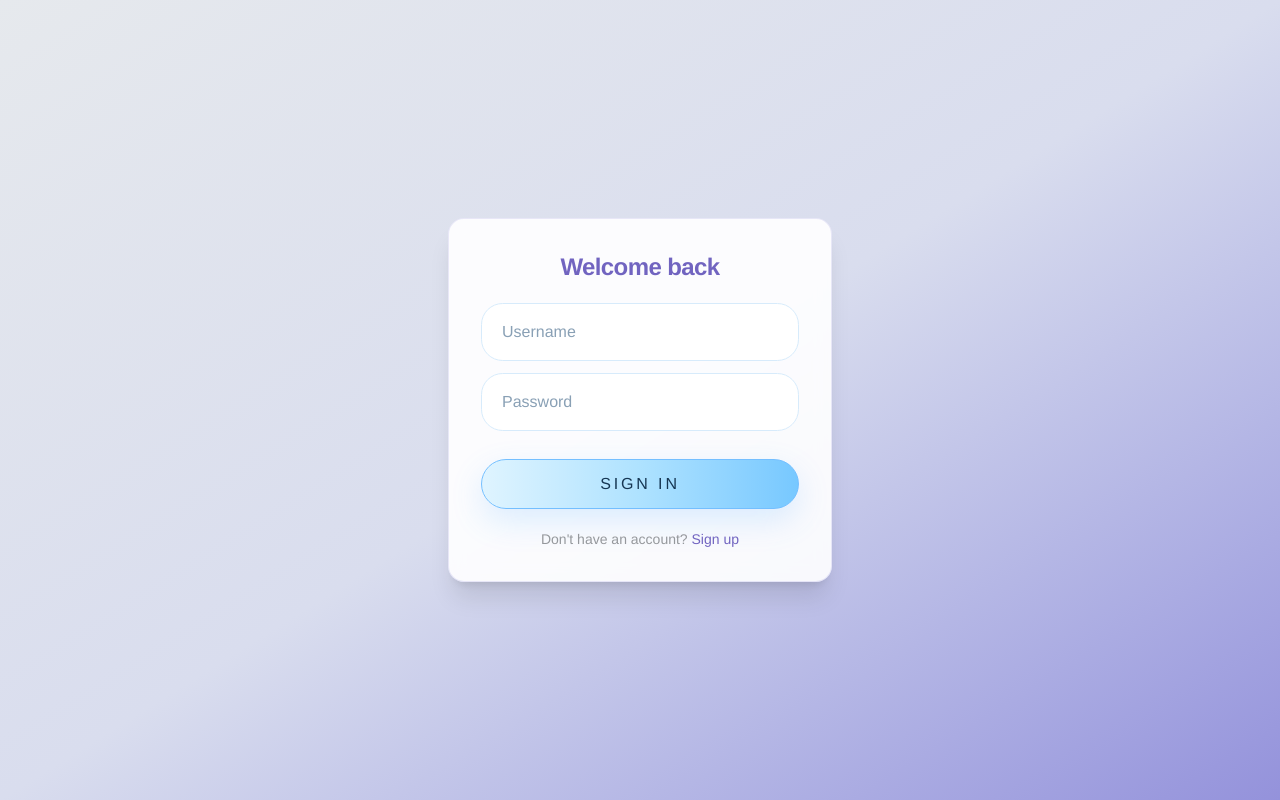
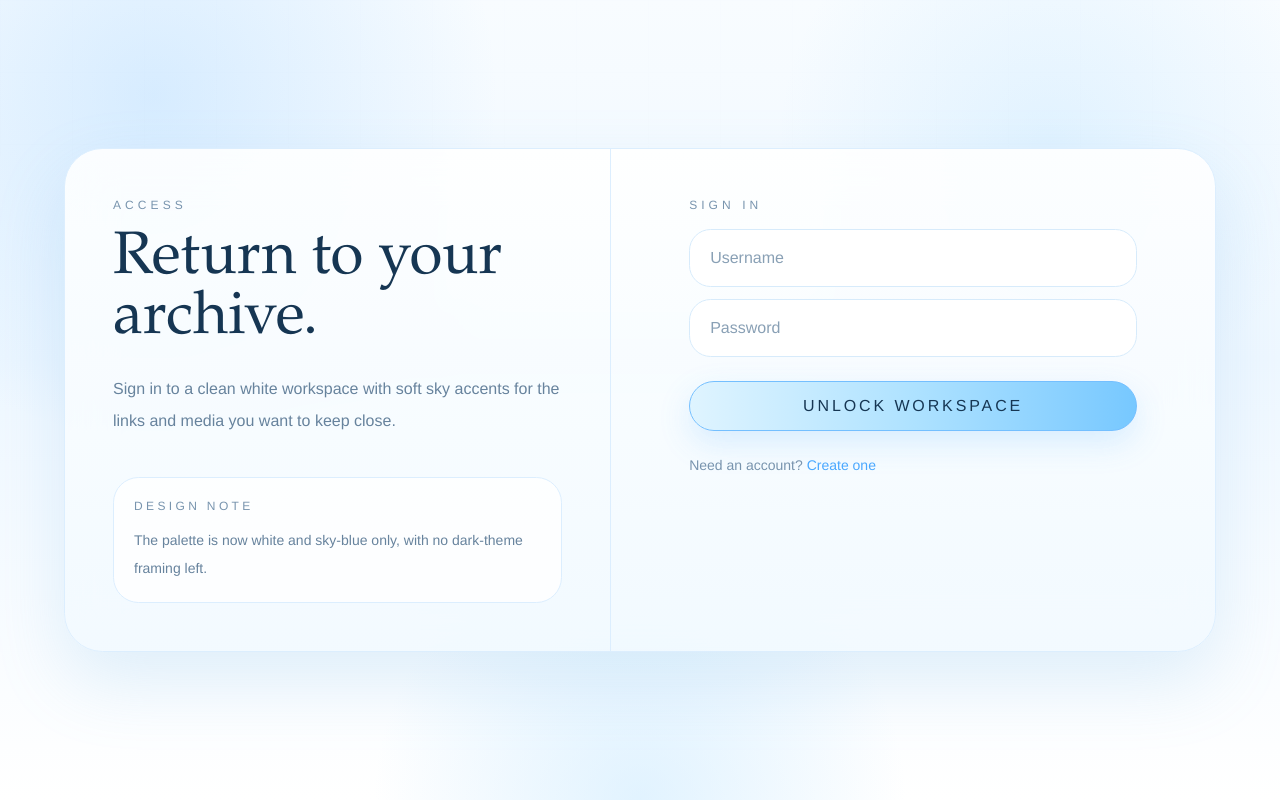
Before and after one commit to Saurav4359/Brainly-fe, a React (Vite) app: page /signin in a window 1280 px wide. Built offline with nearby package versions, Linux system fonts and the light colour scheme; no server answers.

Commit message:
Refresh sign-in and sign-up pages

```diff
--- a/src/pages/Signin.tsx
+++ b/src/pages/Signin.tsx
@@ -1,9 +1,9 @@
+import axios from "axios";
 import { useRef, useState } from "react";
+import { useNavigate } from "react-router-dom";
 import { Button } from "../components/Button";
 import { Input } from "../components/CreateContentModal";
-import axios from "axios";
 import { BACKEND_URL } from "../config";
-import { useNavigate } from "react-router-dom";
 
 export function Signin() {
   const usernameRef = useRef<HTMLInputElement | null>(null);
@@ -15,17 +15,21 @@ export function Signin() {
   async function signin() {
     const username = usernameRef.current?.value;
     const password = passwordRef.current?.value;
+
     if (!username?.trim() || !password?.trim()) {
-      setError("Please enter username and password");
+      setError("Enter username and password.");
       return;
     }
+
     setError(null);
     setLoading(true);
+
     try {
-      const response = await axios.post(BACKEND_URL + "/api/v1/signin", {
+      const response = await axios.post(`${BACKEND_URL}/api/v1/signin`, {
         username: username.trim(),
         password,
       });
+
       const jwt = response.data.token;
       if (jwt) {
         localStorage.setItem("token", jwt);
@@ -34,11 +38,9 @@ export function Signin() {
     } catch (err: unknown) {
       if (axios.isAxiosError(err)) {
         if (err.code === "ERR_NETWORK" || err.message === "Network Error") {
-          setError(
-            "Cannot reach server. If this is the live site, the backend may need CORS enabled for this domain."
-          );
+          setError("Cannot reach server. Check backend URL or CORS.");
         } else {
-          setError(err.response?.data?.message || err.response?.data?.error || err.message || "Sign in failed");
+          setError(err.response?.data?.message || err.response?.data?.error || err.message || "Sign in failed.");
         }
       } else {
         setError("Something went wrong. Try again.");
@@ -47,40 +49,56 @@ export function Signin() {
       setLoading(false);
     }
   }
+
   return (
-    <div className="min-h-screen w-full flex justify-center items-center bg-gradient-to-br from-[#e6e9ed] via-[#d9ddee] to-[#9492db]">
-      <div className="bg-white/90 backdrop-blur rounded-2xl shadow-xl border border-[#9492db]/20 min-w-[320px] max-w-sm p-8 space-y-5">
-        <h1 className="text-2xl font-semibold text-[#7164c0] text-center tracking-tight">
-          Welcome back
-        </h1>
-        <div className="space-y-3">
-          <Input ref={usernameRef} placeholder="Username" />
-          <Input ref={passwordRef} placeholder="Password" />
+    <section className="app-shell flex min-h-screen items-center justify-center px-6 py-10">
+      <div className="grid w-full max-w-6xl overflow-hidden rounded-[2.4rem] border border-[#dceefe] bg-[linear-gradient(180deg,rgba(255,255,255,0.88),rgba(241,249,255,0.88))] shadow-[0_30px_70px_rgba(120,186,232,0.2)] backdrop-blur-xl lg:grid-cols-[0.95fr_1.05fr]">
+        <div className="border-b border-[#dceefe]   from-[#ffffff] to-[#ebf7ff] p-8 lg:border-b-0 lg:border-r lg:p-12">
+          <p className="text-xs uppercase tracking-[0.34em] text-[#7894ae]">Access</p>
+          <h1 className="font-display mt-4 text-5xl leading-none text-[#163653] sm:text-6xl">
+            Return to your archive.
+          </h1>
+          <p className="mt-6 max-w-md text-base leading-8 text-[#67839d]">
+            Sign in to a clean white workspace with soft sky accents for the links and media you want to keep close.
+          </p>
+          <div className="mt-10 space-y-4">
+            <div className="rounded-[1.6rem] border border-[#dceefe] bg-white/76 p-5">
+              <p className="text-xs uppercase tracking-[0.28em] text-[#7894ae]">Design note</p>
+              <p className="mt-3 text-sm leading-7 text-[#67839d]">
+                The palette is now white and sky-blue only, with no dark-theme framing left.
+              </p>
+            </div>
+          </div>
         </div>
-        {error && (
-          <p className="text-sm text-red-600 bg-red-50 border border-red-200 rounded px-3 py-2">
-            {error}
-          </p>
-        )}
-        <div className="pt-2">
-          <Button
-            onClick={signin}
-            variant="primary"
-            text="Sign in"
-            fullwidth={true}
-            loading={loading}
-          />
+
+        <div className="p-8 lg:p-12">
+          <div className="mx-auto max-w-md">
+            <p className="text-xs uppercase tracking-[0.34em] text-[#7894ae]">Sign in</p>
+            <div className="mt-4 space-y-3">
+              <Input ref={usernameRef} placeholder="Username" />
+              <Input ref={passwordRef} type="password" placeholder="Password" />
+            </div>
+            {error ? (
+              <p className="mt-4 rounded-2xl border border-red-500/25 bg-red-500/10 px-4 py-3 text-sm text-red-200">
+                {error}
+              </p>
+            ) : null}
+            <div className="mt-6">
+              <Button onClick={signin} variant="primary" text="Unlock workspace" fullwidth loading={loading} />
+            </div>
+            <p className="mt-6 text-sm text-[#7894ae]">
+              Need an account?{" "}
+              <button
+                type="button"
+                className="text-[#4aa8ff] transition hover:text-[#163653]"
+                onClick={() => navigate("/signup")}
+              >
+                Create one
+              </button>
+            </p>
+          </div>
         </div>
-        <p className="text-center text-sm text-[#95989c]">
-          Don&apos;t have an account?{" "}
-          <span
-            className="text-[#7164c0] font-medium cursor-pointer hover:underline"
-            onClick={() => navigate("/signup")}
-          >
-            Sign up
-          </span>
-        </p>
       </div>
-    </div>
+    </section>
   );
 }
--- a/src/pages/Signup.tsx
+++ b/src/pages/Signup.tsx
@@ -1,9 +1,9 @@
+import axios from "axios";
 import { useRef, useState } from "react";
+import { useNavigate } from "react-router-dom";
 import { Button } from "../components/Button";
 import { Input } from "../components/CreateContentModal";
 import { BACKEND_URL } from "../config";
-import axios from "axios";
-import { useNavigate } from "react-router-dom";
 
 export function Signup() {
   const usernameRef = useRef<HTMLInputElement | null>(null);
@@ -15,14 +15,17 @@ export function Signup() {
   async function signup() {
     const username = usernameRef.current?.value;
     const password = passwordRef.current?.value;
+
     if (!username?.trim() || !password?.trim()) {
-      setError("Please enter username and password");
+      setError("Enter username and password.");
       return;
     }
+
     setError(null);
     setLoading(true);
+
     try {
-      await axios.post(BACKEND_URL + "/api/v1/signup", {
+      await axios.post(`${BACKEND_URL}/api/v1/signup`, {
         username: username.trim(),
         password,
       });
@@ -31,11 +34,9 @@ export function Signup() {
     } catch (err: unknown) {
       if (axios.isAxiosError(err)) {
         if (err.code === "ERR_NETWORK" || err.message === "Network Error") {
-          setError(
-            "Cannot reach server. If this is the live site, the backend may need CORS enabled for this domain, or check BACKEND URL."
-          );
+          setError("Cannot reach server. Check backend URL or CORS.");
         } else {
-          setError(err.response?.data?.message || err.response?.data?.error || err.message || "Signup failed");
+          setError(err.response?.data?.message || err.response?.data?.error || err.message || "Signup failed.");
         }
       } else {
         setError("Something went wrong. Try again.");
@@ -44,40 +45,67 @@ export function Signup() {
       setLoading(false);
     }
   }
+
   return (
-    <div className="min-h-screen w-full flex justify-center items-center bg-gradient-to-br from-[#d9ddee] via-[#e6e9ed] to-[#7164c0]/30">
-      <div className="bg-white/90 backdrop-blur rounded-2xl shadow-xl border border-[#9492db]/20 min-w-[320px] max-w-sm p-8 space-y-5">
-        <h1 className="text-2xl font-semibold text-[#7164c0] text-center tracking-tight">
-          Create account
+    <section className="app-shell flex min-h-screen items-center justify-center px-6 py-10">
+      <div className="grid w-full max-w-6xl overflow-hidden rounded-[2.4rem] border border-[#dceefe] bg-[linear-gradient(180deg,rgba(255,255,255,0.88),rgba(241,249,255,0.88))] shadow-[0_30px_70px_rgba(120,186,232,0.2)] backdrop-blur-xl lg:grid-cols-[1.05fr_0.95fr]">
+        <div className="p-8 lg:p-12">
+          <div className="mx-auto max-w-md">
+            <p className="text-xs uppercase tracking-[0.34em] text-[#7894ae]">Create account</p>
+            <h1 className="font-display mt-4 text-5xl leading-none text-[#163653] sm:text-6xl">
+              Build a cleaner archive.
             </h1>
-        <div className="space-y-3">
+            <p className="mt-6 text-base leading-8 text-[#67839d]">
+              Start with a white sky-blue workspace for saved links, media, and research fragments.
+            </p>
+
+            <div className="mt-8 space-y-3">
               <Input ref={usernameRef} placeholder="Username" />
-          <Input ref={passwordRef} placeholder="Password" />
+              <Input ref={passwordRef} type="password" placeholder="Password" />
             </div>
-        {error && (
-          <p className="text-sm text-red-600 bg-red-50 border border-red-200 rounded px-3 py-2">
+
+            {error ? (
+              <p className="mt-4 rounded-2xl border border-red-500/25 bg-red-500/10 px-4 py-3 text-sm text-red-200">
                 {error}
               </p>
-        )}
-        <div className="pt-2">
-          <Button
-            onClick={signup}
-            variant="primary"
-            text="Sign up"
-            fullwidth={true}
-            loading={loading}
-          />
+            ) : null}
+
+            <div className="mt-6">
+              <Button onClick={signup} variant="primary" text="Create vault" fullwidth loading={loading} />
             </div>
-        <p className="text-center text-sm text-[#95989c]">
-          {/* Already have an account?{" "} */}
-          <span
-            className="text-[#7164c0] font-medium cursor-pointer hover:underline"
+
+            <p className="mt-6 text-sm text-[#7894ae]">
+              Already inside?{" "}
+              <button
+                type="button"
+                className="text-[#4aa8ff] transition hover:text-[#163653]"
                 onClick={() => navigate("/signin")}
               >
                 Sign in
-          </span>
+              </button>
             </p>
           </div>
         </div>
+
+        <div className="border-t border-[#dceefe] bg-gradient-to-br from-[#ffffff] to-[#ebf7ff] p-8 lg:border-l lg:border-t-0 lg:p-12">
+          <p className="text-xs uppercase tracking-[0.34em] text-[#7894ae]">Atmosphere</p>
+          <h2 className="font-display mt-4 text-5xl leading-none text-[#163653]">Classy without the cliches.</h2>
+          <div className="mt-8 grid gap-4">
+            <div className="rounded-[1.6rem] border border-[#dceefe] bg-white/76 p-5">
+              <p className="text-xs uppercase tracking-[0.28em] text-[#7894ae]">Tone</p>
+              <p className="mt-3 text-sm leading-7 text-[#67839d]">
+                The gradients stay cool and soft so the page feels composed without falling back to a dark theme.
+              </p>
+            </div>
+            <div className="rounded-[1.6rem] border border-[#c9e8ff] bg-[linear-gradient(135deg,rgba(120,199,255,0.18),rgba(255,255,255,0.96))] p-5">
+              <p className="text-xs uppercase tracking-[0.28em] text-[#5695c5]">Designed for</p>
+              <p className="mt-3 text-sm leading-7 text-[#4c7394]">
+                Founders, builders, and researchers who want their saved knowledge to look intentional.
+              </p>
+            </div>
+          </div>
+        </div>
+      </div>
+    </section>
   );
 }
```
Lines whose indentation alone changed are shown as unchanged.
